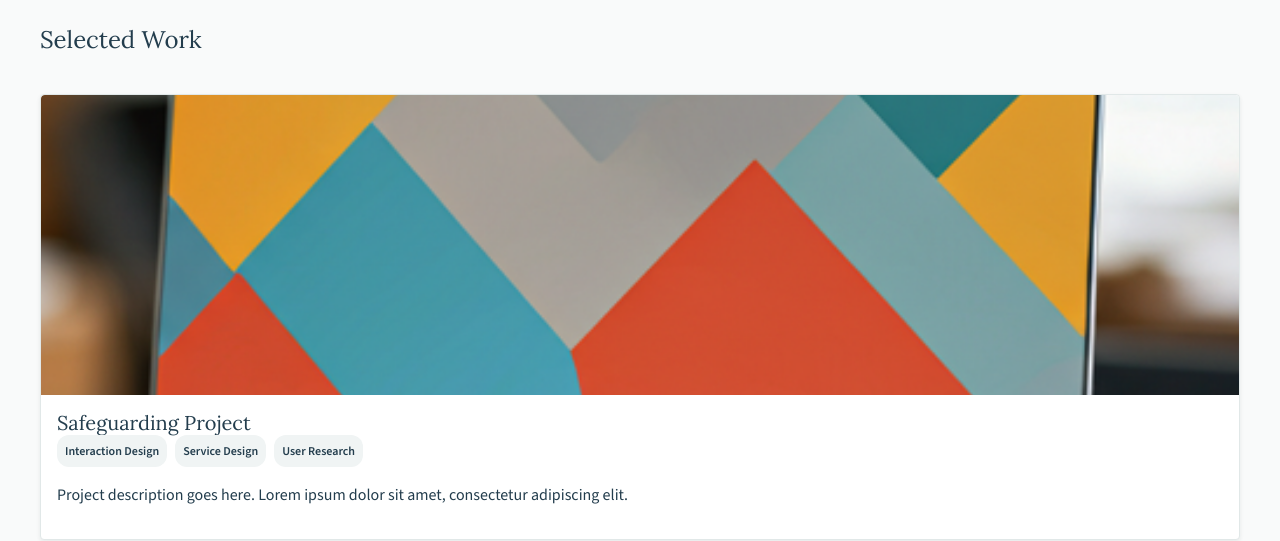
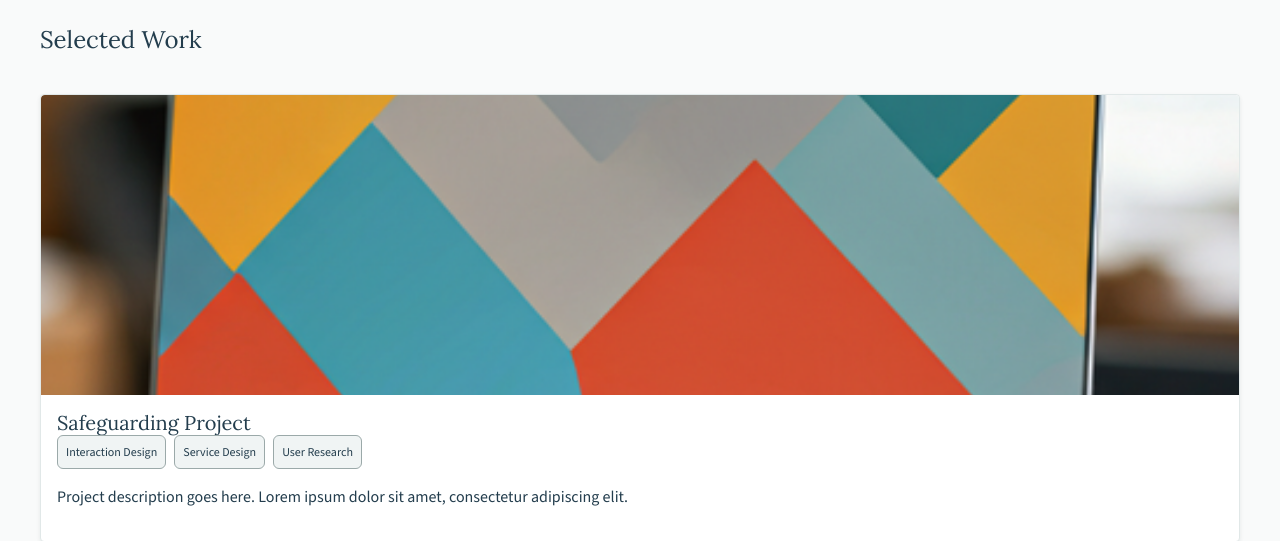
Before and after one commit to ryangallacher/ryan-gallacher-portfolio, a plain HTML site: page index.html in a window 1280 px wide. Shown: the part 423-964 px from the top of the page. Drawn offline with nearby package versions, Linux system fonts and the light colour scheme.

Commit message:
tag style

```diff
--- a/styles.css
+++ b/styles.css
@@ -48,6 +48,7 @@
   --n-100: #F0F4F4;
   --n-200: #E1E8E8;
   --n-300: #9BA9A9;
+  --n-400: #7A8B8D;
   --n-500: #5E6E70;
   --n-600: #455456;
   --n-800: #233D4D;
@@ -591,13 +592,16 @@ footer ul li a:hover {
 }
 
 .tag {
-    background-color: var(--color-bg-surface-alt); /* Background color for the tag */
-    color: var(--color-ink); /* Text color for the tag */
-    padding: 4px 8px; /* Padding inside the tag */
-    border-radius: 12px; /* Rounded corners for the tag */
-    font-size: var(--fs-body-compact); /* Font size for the tag */
-    font-weight: 600; /* Font weight for the tag */
-    display: inline-block; /* Ensure the tag is inline-block */
+    background-color: var(--n-100);
+    color: var(--color-ink);
+    padding: 8px;
+    border-radius: 6px;
+    border: 1px solid var(--n-300);
+    font-size: var(--fs-label);
+    line-height: var(--lh-label);
+    font-weight: 400;
+    display: inline-block;
+    box-sizing: border-box;
 }
 
 .contact-form {
```
